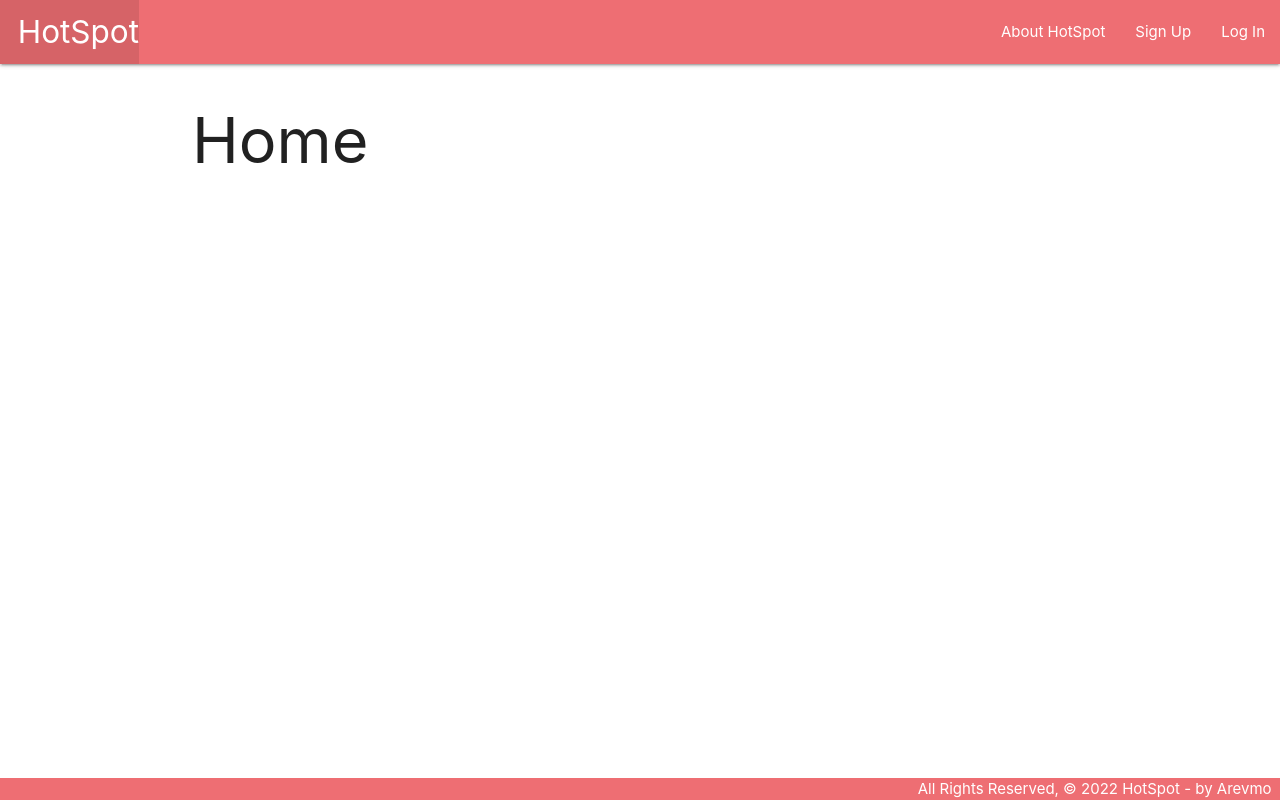
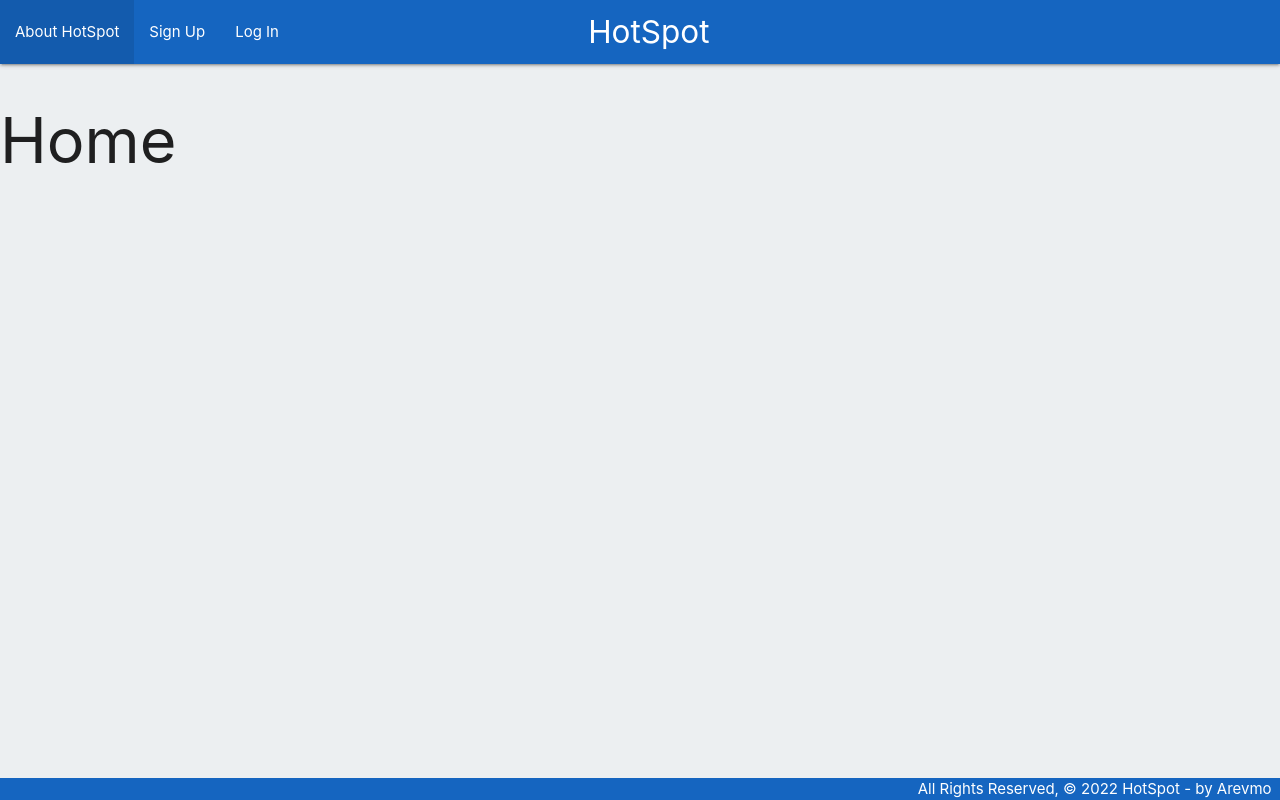
Before and after one commit to evmaloney/hotspot, a Django app: page / in a window 1280 px wide. Run offline with Django 4.2, Linux system fonts and the light colour scheme.

Commit message:
Navbar update

```diff
--- a/main_app/static/css/style.css
+++ b/main_app/static/css/style.css
@@ -12,3 +12,7 @@ footer.page-footer {
   padding-top: 0;
   text-align: right;
 }
+
+a {
+  color: red;
+}
--- a/main_app/templates/base.html
+++ b/main_app/templates/base.html
@@ -16,17 +16,19 @@
 <body>
   <header class="navbar-fixed">
     <nav>
-      <div class="nav-wrapper">
+      <div class="nav-wrapper blue darken-3">
         <ul>
-          <li><a href="{% url 'home' %}" class="left brand-logo">&nbsp;&nbsp;HotSpot</a></li>
+          <li><a href="{% url 'home' %}" class="center brand-logo">&nbsp;&nbsp;HotSpot</a></li>
         </ul>
-        <ul class="right">
+        <ul class="left">
           <li><a href="{% url 'about' %}">About HotSpot</a></li>
           {% if user.is_authenticated %}
             <li><a href="{% url 'features_create' %}">Add a Feature</a></li>
             <li><a href="{% url 'features_index' %}">View All Features</a></li>
             <li><a href="{% url 'spots_create' %}">Add a Parking Spot</a></li>
             <li><a href="{% url 'index' %}">View All Parking Spots</a></li>
+        </ul>
+        <ul class="right">
             <li><a href="{% url 'logout' %}">Log Out</a></li>
           {% else %}
             <li><a href="{% url 'signup' %}">Sign Up</a></li>
@@ -36,12 +38,12 @@
       </div>
     </nav>
   </header>
-  <main class="container">
+  <main class="blue-grey lighten-5">
     {% block content %}
     {% endblock %}
   </main>
-  <footer class="page-footer">
-    <div class="right">All Rights Reserved, &copy; 2022 HotSpot - by Arevmo &nbsp;</div>
+  <footer class="page-footer blue darken-3">
+    <div class="right nav-foot-text">All Rights Reserved, &copy; 2022 HotSpot - by Arevmo &nbsp;</div>
   </footer>
 </body>
 
--- a/main_app/templates/home.html
+++ b/main_app/templates/home.html
@@ -1,6 +1,6 @@
 {% extends 'base.html' %}
 {% block content %}
 
-<h1>Home</h1>
+  <h1>Home</h1>
 
 {% endblock %}
```
